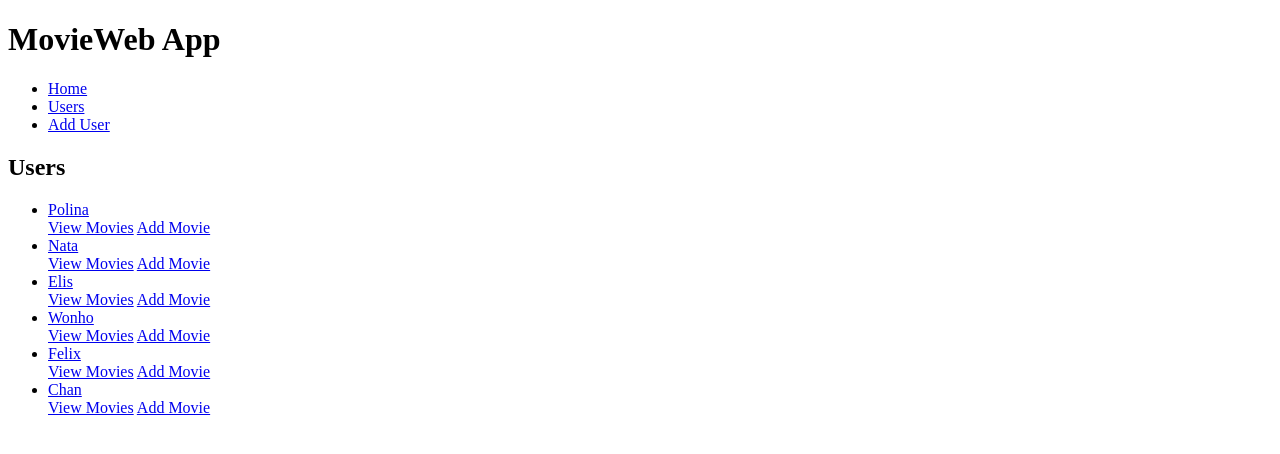
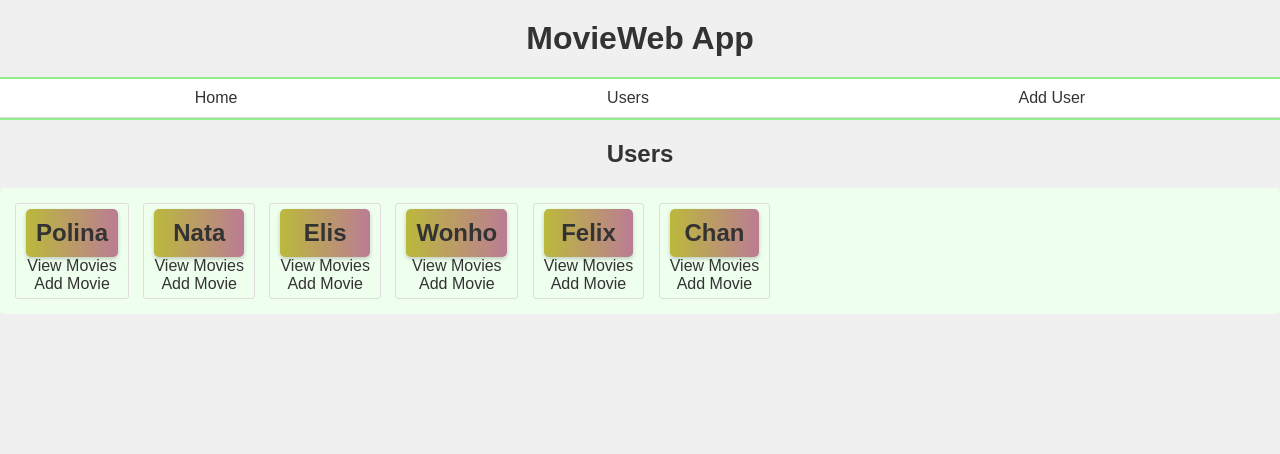
Before and after one commit to butterflyforkill/movieweb_app, a Flask app: page /users in a window 1280 px wide. Shown: the top 454 px of the page. Run offline with Flask 3, Linux system fonts and the light colour scheme.

Commit message:
Add styles for users.html, changes for html templates

```diff
--- a/app.py
+++ b/app.py
@@ -41,7 +41,7 @@ def list_users():
         users = data_manager.get_all_users()
         return render_template('users.html', users=users)
     except Exception as e:
-        return handle_internal_server_error(e)
+        return handle_internal_server_error(app, e)
 
 
 @app.route('/users/<int:user_id>',methods=['GET'])
@@ -50,7 +50,7 @@ def user_movies(user_id):
         user_movies = data_manager.get_user_movies(user_id)
         return render_template('user_movies.html', user_movies=user_movies)
     except Exception as e:
-        return handle_internal_server_error(e)
+        return handle_internal_server_error(app, e)
 
 
 @app.route('/users/<int:user_id>/sort', methods=['POST'])
@@ -83,7 +83,7 @@ def add_user():
             data_manager.add_user(user)
             return redirect('/users', code=302)
         except Exception as e:
-            return handle_internal_server_error(e)
+            return handle_internal_server_error(app, e)
 
     return render_template('add_user.html')
 
@@ -161,7 +161,7 @@ def add_movie(user_id):
 
         except requests.exceptions.RequestException as e:
             # Handle any errors during the API request
-            return handle_internal_server_error(e)
+            return handle_internal_server_error(app, e)
 
     # Render the form for GET requests
     return render_template('add_movie.html')
@@ -195,7 +195,7 @@ def update_movie(user_id, movie_id):
         flash(str(e), 'error')
         return redirect(url_for('user_movies', user_id=user_id))
     except Exception as e:
-        return handle_internal_server_error(e)  # Handle unexpected errors
+        return handle_internal_server_error(app, e)  # Handle unexpected errors
 
 
 @app.route('/users/<int:user_id>/delete_movie/<int:movie_id>', methods = ['POST'])
@@ -210,7 +210,7 @@ def delete_movie(user_id, movie_id):
         flash(str(e), 'error')
         return redirect(url_for('user_movies', user_id=user_id))
     except Exception as e:
-        return handle_internal_server_error(e)
+        return handle_internal_server_error(app, e)
 
 
 if __name__ == '__main__':
--- a/requirements.txt
+++ b/requirements.txt
@@ -1,2 +1,3 @@
 flask
 flask_sqlalchemy
+python-dotenv
--- /dev/null
+++ b/static/users_styles.css
@@ -0,0 +1,121 @@
+body {
+    font-family: Arial, sans-serif;
+    margin: 0;
+    padding: 0;
+    background-color: #f0f0f0; /* Light gray background */
+}
+
+nav {
+    background-color: #fff; /* White background for navigation */
+    padding: 10px;
+    border-bottom: 1px solid #ddd; /* Light gray border */
+}
+
+h1 {
+    text-align: center;
+    padding: 20px 0;
+    margin: 0;
+    color: #333; /* Dark gray for heading */
+    border-bottom: 2px solid #90EE90; /* Green border */
+  }
+
+nav ul {
+    list-style: none;
+    margin: 0;
+    padding: 0;
+    display: flex;
+    justify-content: space-around;
+}
+
+nav li {
+    display: inline-block;
+}
+
+nav a {
+    text-decoration: none;
+    color: #333; /* Dark gray for navigation links */
+    padding: 10px;
+}
+
+nav a:hover {
+    background-color: #eee; /* Lighter gray on hover */
+}
+
+
+/* Styles for the users_container div */
+.users_container {
+    display: flex; /* Enable flexbox layout for the container */
+
+    flex-direction: column;
+    justify-content: space-between; /* Distribute items evenly */
+    background-color: #efe; /* Light pink background */
+    padding: 10px;
+    border-radius: 5px; /* Rounded corners */
+}
+h2{
+    text-align: center;
+    padding: 20px 0;
+    margin: 0;
+    color: #333; /* Dark gray for heading */
+    border-top: 2px solid #90EE90; /* Green border */
+}
+/* Styles for the .users list (within the container) */
+/* Styles for the users_container div */
+.users_container {
+    display: flex; /* Enable flexbox layout for the container */
+    flex-wrap: wrap; /* Wrap list items if needed */
+    /* No background needed, as removed from .users */
+    padding: 10px; /* Adjust padding as needed */
+    border-radius: 5px; /* Rounded corners (optional) */
+}
+
+/* Styles for the .users list */
+.users {
+    list-style: none; /* Remove default list styles */
+    margin: 0; /* Remove default margin */
+    padding: 0; /* Remove default padding */
+}
+
+/* Styles for user list items (now within <li>) */
+.users li {
+    display: flex; /* Enable flexbox layout for user information */
+    flex-direction: column; /* Arrange elements vertically */
+    align-items: center; /* Center elements horizontally */
+    padding: 5px 10px; /* Add some padding for spacing */
+    margin: 5px; /* Add some margin for spacing */
+    border: 1px solid #ddd; /* Add a thin border (optional) */
+    border-radius: 3px; /* Rounded corners for user info */
+    display: inline-block; /* Allow elements to fit next to each other */
+}
+
+/* Styles for user links */
+.users li a {
+    color: #333; /* Adjust text color as needed */
+    text-decoration: none; /* Remove underline */
+}
+
+.user-actions {
+    display: flex; /* Enable flexbox layout for actions */
+    flex-direction: column; /* Arrange actions vertically */
+    align-items: center; /* Center actions horizontally */
+    /* ... */
+}
+
+/* Styles for user action links */
+.user-actions a {
+    text-decoration: none; /* Remove underline */
+    /* ... */
+}
+
+.user-name {
+    font-size: 24px;
+    font-weight: bold;
+    color: #333; /* Adjust color as needed */
+    background-color: #f2f2f2; /* Adjust background color as needed */
+    padding: 10px;
+    border-radius: 5px;
+    text-align: center; /* Center the name within the div */
+    /* Add more styles as desired: */
+    box-shadow: 0 2px 4px rgba(0, 0, 0, 0.2); /* Add a subtle shadow */
+    background-image: linear-gradient(to right, #bbb93c, #bb7c94); /* Add a gradient background */
+}
--- a/templates/user_movies.html
+++ b/templates/user_movies.html
@@ -43,6 +43,7 @@
             <li>
                 <img src="{{ movie_poster }}" alt="Movie Poster">
                 <a href="/movies/{{ user_movie.movie_id}}"> {{ movie_name }} </a>
+                <p>User rating: {{user_movie.user_rating}}</p>
 
                 <form action="/users/{{ user_movie.user_id }}/update_movie/{{  user_movie.movie_id }}" method="GET">
                     <button type="submit">Edit</button>
--- a/templates/users.html
+++ b/templates/users.html
@@ -2,6 +2,7 @@
 <html>
 <head>
     <title>Users - MovieWeb App</title>
+    <link rel="stylesheet" href="static/users_styles.css">
 </head>
 <body>
     <h1>MovieWeb App</h1>
@@ -14,12 +15,17 @@
         </ul>
     </nav>
     <h2>Users</h2>
-    <ul>
+    <div class="users_container">
+    <ul class="users">
         {% for user in users %}
-            <li><a href="/users/{{ user.id }}">{{ user.user_name }}</a></li>
+            <li><a href="/users/{{ user.id }}"><div class="user-name">{{ user.user_name }}</div></a>
+        <div class="user-actions">
             <a href="/users/{{ user.id }}">View Movies</a>
             <a href="/users/{{ user.id }}/add_movie">Add Movie</a>
+        </div>
+        </li>
         {% endfor %}
     </ul>
+</div>
 </body>
 </html>
```
Also changed, not shown: static/styles.css (+10 -1 lines), templates/error.html (+9 -0 lines), templates/index.html (+8 -1 lines), data/movie_app.sqlite.
